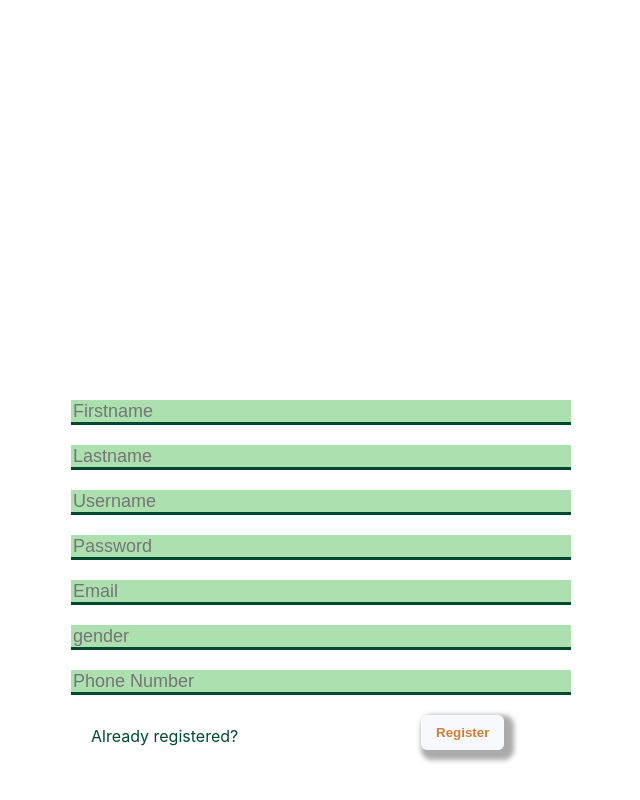
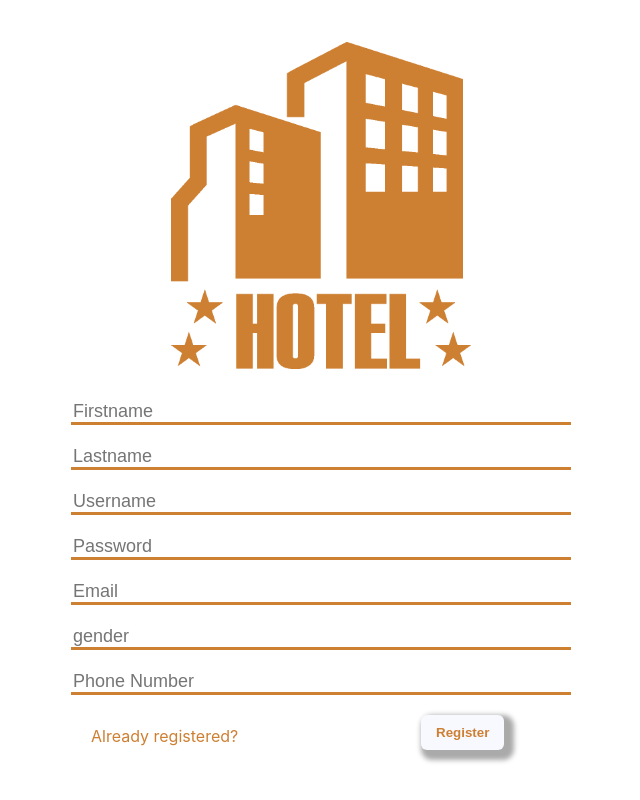
Before and after one commit to unidentified23/Hotel-Website, a React (Create React App) app: page /signup in a window 1280 px wide. Shown: the whole page, without its empty margins (319-959 px from the left). Built offline with nearby package versions, Linux system fonts and the light colour scheme; no server answers; a web font is replaced by a local one.

Commit message:
more updates

```diff
--- a/src/App.css
+++ b/src/App.css
@@ -37,44 +37,6 @@ body, html {
 
 
 
-/* ============Navbar=========== */
-
-
-/* ============Home=========== */
-
-
-/* ============Facilities=========== */
-
-.facilitieIcons{
-  display: flex;
-  gap: 20px;
-  width: 80%;
-  margin: auto;
-  position: relative;
-  top: 100px;
-
-}
-
-/* ============Rooms=========== */
-
-
-
-/* ============BottomNavbar=========== */
-
-
-.sighninH{
-  position: relative;
-  top: 300px;
-  color: #004830;
-  text-align: center;
-}
-
-
-
-
-
-
-
 .intruction{
   position:relative;
   bottom: 170px;
--- a/src/Bookings/Bookings.css
+++ b/src/Bookings/Bookings.css
@@ -3,3 +3,9 @@
     min-height: 50dvh;
     background-color: aqua;
 }
+.bookedRoom{
+  display: grid;
+  grid-template-columns: repeat(4, 1fr);
+  grid-template-rows: auto;
+  gap: 10px;
+}
--- a/src/Home/Home.css
+++ b/src/Home/Home.css
@@ -55,10 +55,18 @@
 }
 
 .OFI{
-   position: relative;
-   top: 5%;
+  margin: 7% auto 0 auto;
    color: #CD7F32;
    text-align: center;
+
+}
+
+.facilitieIcons{
+  display: flex;
+  gap: 20px;
+  width: 80%;
+  margin: 5% auto;
+
 
 }
 
@@ -87,3 +95,10 @@
   text-align: center;
   font-weight: bold;
 }
+
+.EventsNPromo{
+  color: #CD7F32;
+  text-align: center;
+  font-size: 30px;
+  margin-top: 5%;
+  }
--- a/src/Home/Home.js
+++ b/src/Home/Home.js
@@ -49,7 +49,7 @@ function Home() {
           <p className="iconName">Room service</p>
         </span>
       </div>
-
+        <h2 className="EventsNPromo">Events and Promotions</h2>
        <Slideshow />
     </div>
   );
--- a/src/Rooms/Room.css
+++ b/src/Rooms/Room.css
@@ -11,8 +11,6 @@
   color: #CD7F32;
   text-align: center;
   font-family: "Imperial Script", "cursive";
-  position: relative;
-  bottom: 300px;
 }
 
 .gridContainer{
--- a/src/Signin/signin.js
+++ b/src/Signin/signin.js
@@ -1,4 +1,4 @@
-import Logo from "../images/hotel-logo.png";
+import Logo from "../images/Hotel logo.png";
 import { useNavigate } from "react-router-dom";
 import { signInWithEmailAndPassword } from "firebase/auth";
 import { useState} from "react";
@@ -11,7 +11,8 @@ function Signin() {
    const [loading, setLoading] = useState(false);
 
   const navigate = useNavigate();
-  const nextPage = async () => {
+  const nextPage = async (e) => {
+    e.preventDefault();
      if (loading) return;
     setLoading(true);
     try {
@@ -49,20 +50,22 @@ function Signin() {
 
   return (
     <div className="signinbody">
-      <div className="inputContainer">
+      <form className="inputContainer" onSubmit={nextPage}>
         <input
           type="text"
           placeholder="Email"
           value={email}
           onChange={(e) => setEmail(e.target.value)}
+          required disabled={loading}
         />
         <input
-          type="Password"
+          type="password"
           placeholder="Password"
           value={password}
           onChange={(e) => setPassword(e.target.value)}
+          required disabled={loading}
         />
-        <button className="signinBtn" onClick={nextPage} disabled={loading}>
+        <button type="submit" className="signinBtn" disabled={loading}>
           {loading ? "Signing in..." : "Sign in"}
         </button>
         <p className="FPassLink" onClick={ForgotPass}>
@@ -72,7 +75,7 @@ function Signin() {
           Don't have an account?
         </p>
         <img src={Logo} alt="logo" className="HotelLogoSignin " />
-      </div>
+      </form>
     </div>
   );
 }
--- a/src/Signup/Signup.css
+++ b/src/Signup/Signup.css
@@ -10,10 +10,10 @@
 .inputContainer input{
   height: 20px;
    border: none;
-  border-bottom: 3px solid #004830;
-  background-color: #ACE1AF;
+  background-color: #ffffff;
+  border-bottom: 3px solid #CD7F32;
   font-size: large;
-  color: #004830;
+  color: #CD7F32;
 }
 
 .signinBtn{
@@ -24,9 +24,8 @@
 }
 
 .signinBtn:hover{
-  background-color: #ACE1AF;
-  border: 3px solid #004830;
-  color: #004830;
+  background-color: #CD7F32;
+  color: #ffffff;
 
 }
 
@@ -35,12 +34,12 @@
   bottom: 60px;
   left: 20px;
   font-size: medium;
-  color: #004830;
+  color: #CD7F32;
   width: fit-content;
 }
 
 .FPassLink:hover{
-  color: white;
+  color: #aaaaaa;
 }
 
 .HotelLogo {
--- a/src/Signup/signup.js
+++ b/src/Signup/signup.js
@@ -1,9 +1,9 @@
 import { useState } from "react";
 import { auth, db } from "../firebaseconfig";
-import {  createUserWithEmailAndPassword } from "firebase/auth";
-import Logo from "../images/hotel-logo.png";
+import { createUserWithEmailAndPassword } from "firebase/auth";
+import Logo from "../images/Hotel logo.png";
 import { useNavigate } from "react-router-dom";
-import {  doc, setDoc } from "firebase/firestore";
+import { doc, setDoc } from "firebase/firestore";
 import "./Signup.css";
 
 function Signup() {
@@ -16,65 +16,109 @@ function Signup() {
   const [phoneNumber, setPhoneNumber] = useState("");
   const [loading, setLoading] = useState(false);
 
-
-
-
   const navigate = useNavigate();
-    const nextPage =async () => {
+  const nextPage = async (e) => {
+    e.preventDefault();
     if (loading) return;
     setLoading(true);
-    try{
- const userCredential= await createUserWithEmailAndPassword(auth, email, password);
+    try {
+      const userCredential = await createUserWithEmailAndPassword(
+        auth,
+        email,
+        password,
+      );
       const user = userCredential.user;
 
-
-    await setDoc(doc(db,"users", user.uid),{
-      email:user.email,
-      firstname:firstname,
+      await setDoc(doc(db, "users", user.uid), {
+        email: user.email,
+        firstname: firstname,
         lastname: lastname,
-      phonenumber:phoneNumber,
+        phonenumber: phoneNumber,
         gender: gender,
-      username:username,
+        username: username,
         createdAt: new Date(),
       });
       alert("user registerd succesfully");
       navigate("/");
-
-  } catch(error){
+    } catch (error) {
       const errorCode = error.code;
       const errorMessage = error.message;
-    alert("Signup error:"+ errorCode+" "+ errorMessage)
-
-  };
-
+      alert("Signup error:" + errorCode + " " + errorMessage);
+    }
   };
   const SigninPage = () => {
     navigate("/signin");
   };
 
-
   return (
     <div>
-              <div className='inputContainer'>
+      <form className="inputContainer" onSubmit={nextPage}>
+        <input
+          type="text"
+          placeholder="Firstname"
+          value={firstname}
+          onChange={(e) => setFirstname(e.target.value)}
+          required
+          disabled={loading}
+        />
+        <input
+          type="text"
+          placeholder="Lastname"
+          value={lastname}
+          onChange={(e) => setLastname(e.target.value)}
+          required
+          disabled={loading}
+        />
+        <input
+          type="text"
+          placeholder="Username"
+          value={username}
+          onChange={(e) => setUsername(e.target.value)}
+          required
+          disabled={loading}
+        />
+        <input
+          type="password"
+          placeholder="Password"
+          value={password}
+          onChange={(e) => setPassword(e.target.value)}
+          required
+          disabled={loading}
+        />
+        <input
+          type="email"
+          placeholder="Email"
+          value={email}
+          onChange={(e) => setEmail(e.target.value)}
+          required
+          disabled={loading}
+        />
+        <input
+          type="text"
+          placeholder="gender"
+          value={gender}
+          onChange={(e) => setGender(e.target.value)}
+          disabled={loading}
+        />
+        <input
+          type="tel"
+          placeholder="Phone Number"
+          value={phoneNumber}
+          onChange={(e) => setPhoneNumber(e.target.value) }
+          required
+          disabled={loading}
+        />
 
-            <input type='text' placeholder='Firstname'  value={firstname}  onChange={(e) => setFirstname(e.target.value)} />
-            <input type='text' placeholder='Lastname'  value={lastname}  onChange={(e) => setLastname(e.target.value)} />
-            <input type='text' placeholder='Username'  value={username}  onChange={(e) => setUsername(e.target.value)} />
-            <input type='Password' placeholder='Password'  value={password}  onChange={(e) => setPassword(e.target.value)} />
-            <input type='text' placeholder='Email'  value={email}  onChange={(e) => setEmail(e.target.value)} />
-            <input type='text' placeholder='gender'  value={gender}  onChange={(e) => setGender(e.target.value)} />
-            <input type='tel' placeholder='Phone Number'  value={phoneNumber}  onChange={(e) => setPhoneNumber(e.target.value)} />
-
-            <button className='signinBtn' onClick={nextPage} disabled={loading}>
+        <button type="submit" className="signinBtn" disabled={loading}>
           {loading ? "Registering..." : "Register"}
         </button>
-            <p className='FPassLink' onClick={SigninPage} >Already registered? </p>
-            <img  src={Logo} alt='logo' className="HotelLogo"   />
+        <p className="FPassLink" onClick={SigninPage}>
+          Already registered?{" "}
+        </p>
+        <img src={Logo} alt="logo" className="HotelLogo" />
+      </form>
     </div>
-
-
-    </div>
-  )
+  );
 }
 
-export default Signup
+export default Signup;
--- a/src/components/Slideshow/style.css
+++ b/src/components/Slideshow/style.css
@@ -1,6 +1,6 @@
 .slideshow-container {
   position: relative;
-  margin-top: 30%;
+  margin-top: 4%;
   width: 80%;
   height: 50vh;
   margin-left: auto;
@@ -41,7 +41,7 @@ button {
   color: #CD7F32;
   transition: 0.3s;
   position: relative;
-  right: 1.2%;
+  right: 2%;
 }
 
 button:hover {
--- a/src/components/navbar/navbar.js
+++ b/src/components/navbar/navbar.js
@@ -28,10 +28,10 @@ function Navbar() {
           const docSnap = await getDoc(docRef);
 
           if (docSnap.exists()) {
-            console.log("User data:", docSnap.data());
+
             const userData = docSnap.data();
             setUserData(userData);
-            console.log("user data is ",userData  );
+
           } else {
             console.log("No such document!");
           }
@@ -44,7 +44,7 @@ function Navbar() {
     fetchUserData();
   }, [user]);
 
-  useEffect(() => {}, [user, userData]);
+
 
   return (
     <div className="navbar">
```
Also changed, not shown: src/Bookings/Bookings.js (+26 -3 lines), src/components/navbar/Navbar.css (+10 -7 lines), src/images/Hotel logo.png (added). Lines whose indentation alone changed are shown as unchanged.
